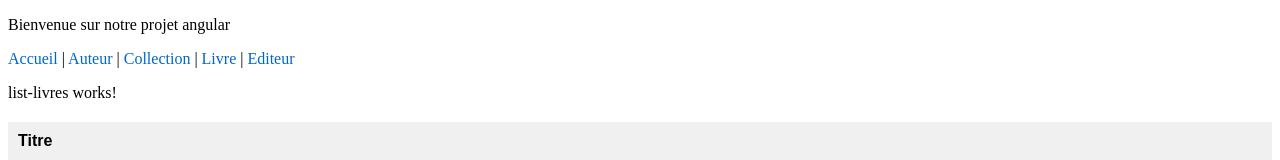
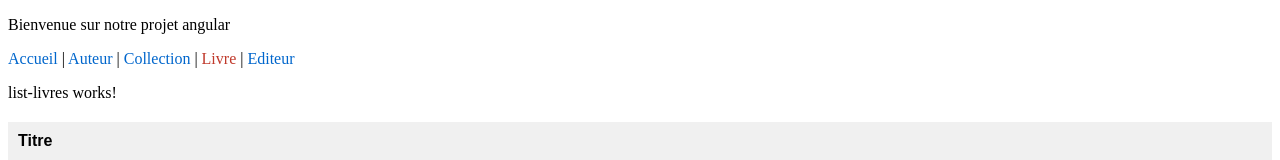
Before and after one commit to Sorin-23/Projet_Biblio, an Angular app in the folder biblio-front/: page /livre in a window 1280 px wide. Shown: the top 160 px of the page. Built offline with nearby package versions, Linux system fonts and the light colour scheme; no server answers; sample sign-in values are in the browser's storage.

Commit message:
ajout class active sur la nav bar

```diff
--- a/biblio-front/src/app/page/navigation/navigation.html
+++ b/biblio-front/src/app/page/navigation/navigation.html
@@ -1,8 +1,8 @@
 <nav routerLinkActive="active" [routerLinkActiveOptions]="{ exact: true }">
-    <a routerLink="home">Accueil</a> |
-    <a routerLink="auteur">Auteur</a> |
-    <a routerLink="collection">Collection</a> |
-    <a routerLink="livre">Livre</a> |
-    <a routerLink="editeur">Editeur</a>
+    <a routerLink="home" routerLinkActive="active">Accueil</a> |
+    <a routerLink="auteur" routerLinkActive="active">Auteur</a> |
+    <a routerLink="collection" routerLinkActive="active">Collection</a> |
+    <a routerLink="livre" routerLinkActive="active">Livre</a> |
+    <a routerLink="editeur" routerLinkActive="active">Editeur</a>
 
 </nav>
--- a/biblio-front/src/styles.css
+++ b/biblio-front/src/styles.css
@@ -45,6 +45,9 @@ a {
 
 a:hover {
     text-decoration: underline;
+}
+a.active{
+    color: #c0392b;
 }
 
 button {
```
